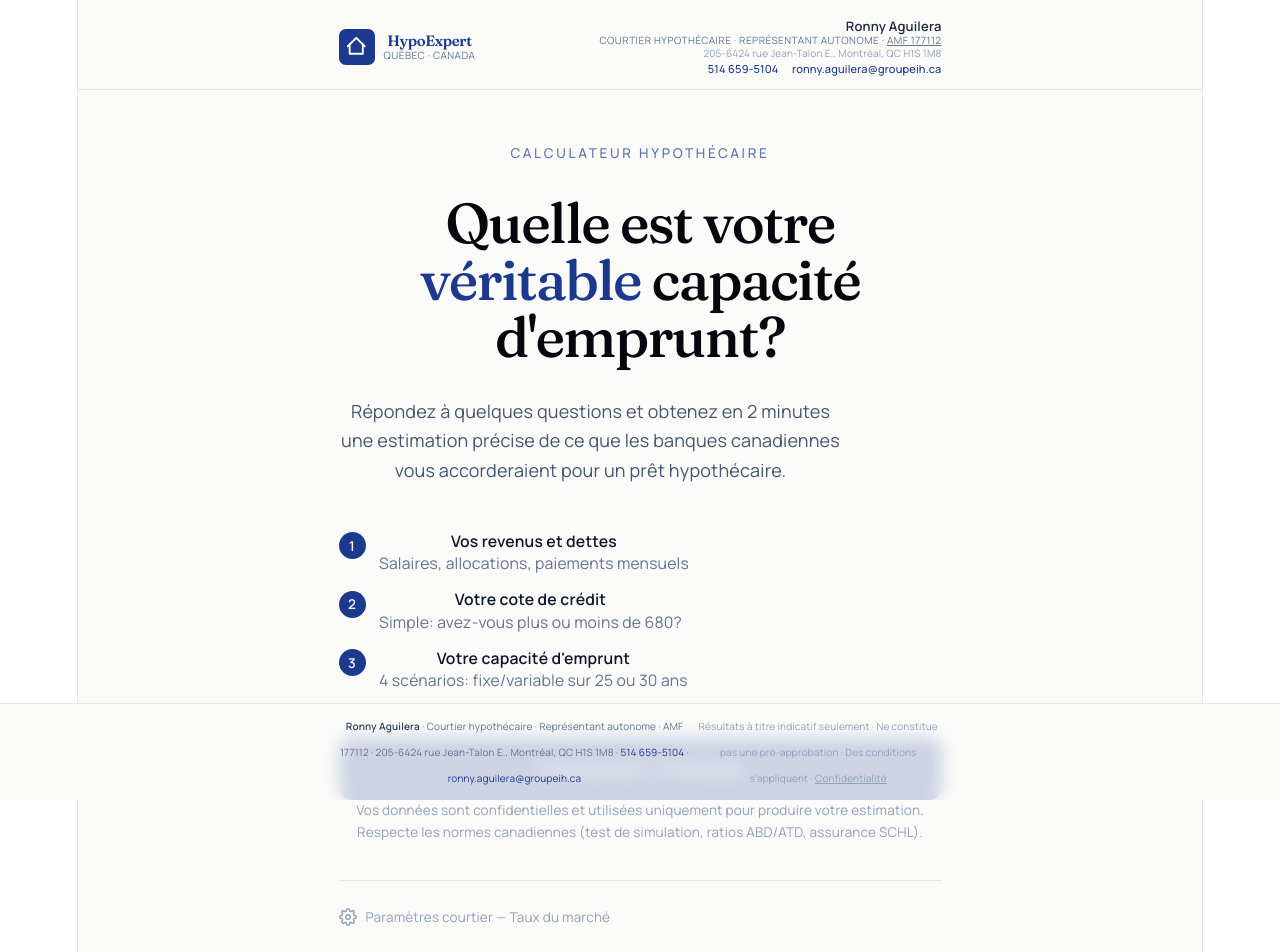
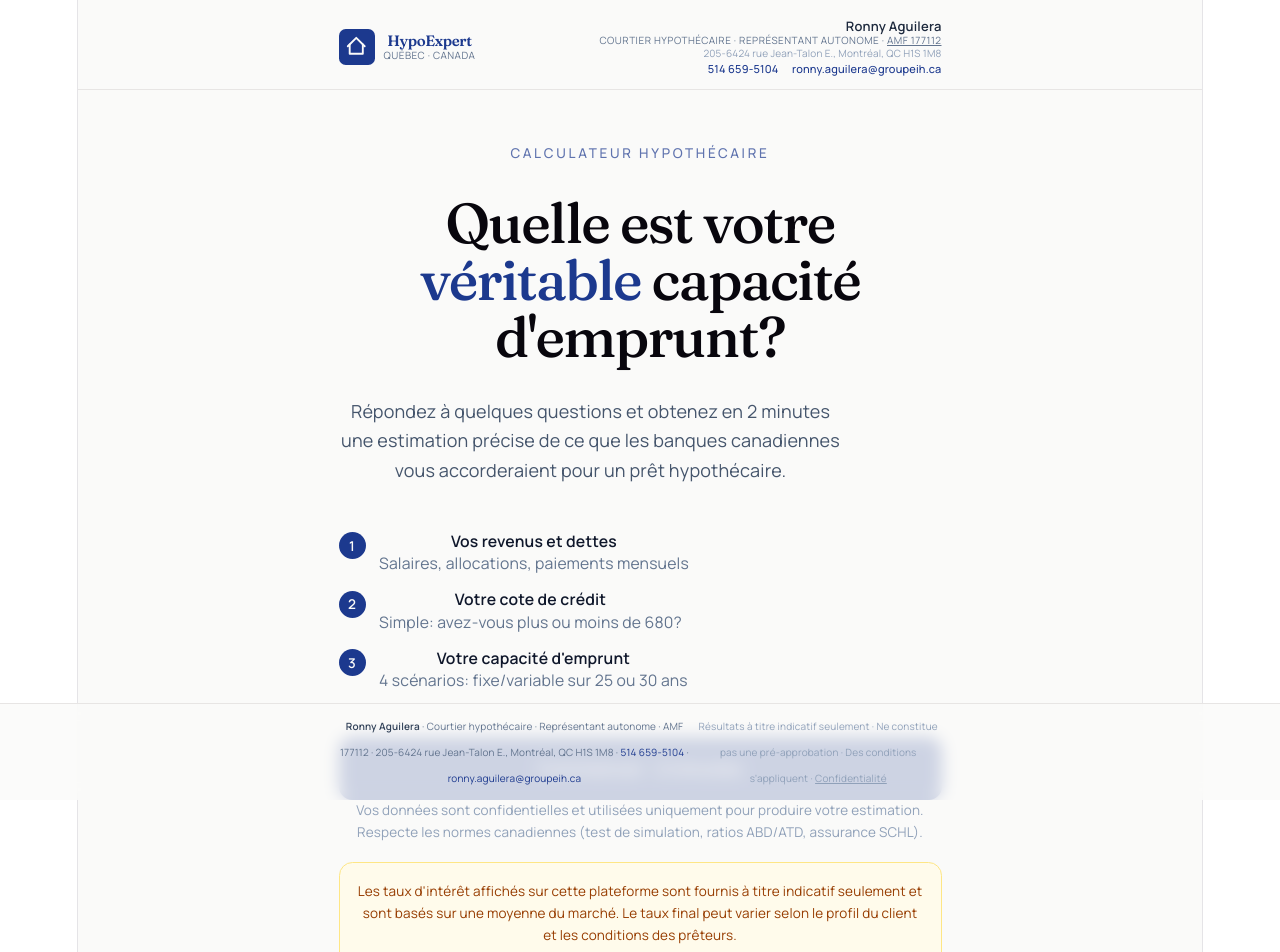
Before and after one commit to danielmorenoplata/hypoexpert, a React (Vite) app: page / in a window 1280 px wide. Shown: the top 952 px of the page. Built offline with nearby package versions, Linux system fonts and the light colour scheme.

Commit message:
Disclaimer taux indicatifs au début et à la fin

```diff
--- a/src/HypoExpert.jsx
+++ b/src/HypoExpert.jsx
@@ -339,6 +339,12 @@ function Intro({ onStart, data, update }) {
       <p className="text-xs text-slate-400 mt-6 leading-relaxed">
         Vos données sont confidentielles et utilisées uniquement pour produire votre estimation. Respecte les normes canadiennes (test de simulation, ratios ABD/ATD, assurance SCHL).
       </p>
+
+      <div className="mt-4 bg-amber-50 border border-amber-200 rounded-xl p-4">
+        <p className="text-xs text-amber-800 leading-relaxed">
+          Les taux d'intérêt affichés sur cette plateforme sont fournis à titre indicatif seulement et sont basés sur une moyenne du marché. Le taux final peut varier selon le profil du client et les conditions des prêteurs.
+        </p>
+      </div>
 
       {/* Paramètres courtier */}
       <div className="mt-8 border-t border-stone-200 pt-6">
@@ -1280,6 +1286,11 @@ function Merci({ data }) {
       <p className="text-xs text-slate-400 max-w-xs mx-auto leading-relaxed">
         Cette estimation n'est pas une offre de financement. Seule une institution financière peut émettre une pré-approbation.
       </p>
+      <div className="mt-4 bg-amber-50 border border-amber-200 rounded-xl p-4 max-w-xs mx-auto">
+        <p className="text-xs text-amber-800 leading-relaxed">
+          Les taux d'intérêt affichés sur cette plateforme sont fournis à titre indicatif seulement et sont basés sur une moyenne du marché. Le taux final peut varier selon le profil du client et les conditions des prêteurs.
+        </p>
+      </div>
     </div>
   );
 }
```
